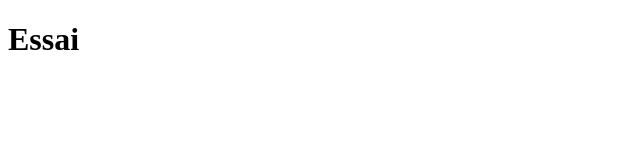
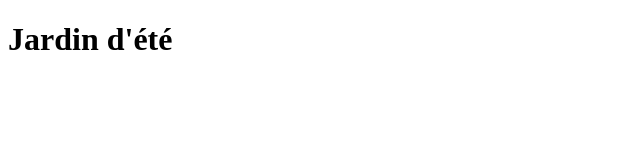
Before and after one commit to richard327/test, a plain HTML site: page index.html in a window 1280 px wide. Shown: the whole page, without its empty margins (0-640 px from the left). Drawn offline with Linux system fonts and the light colour scheme.

Commit message:
maj titre index

```diff
--- a/index.html
+++ b/index.html
@@ -7,6 +7,6 @@
    <title>Double modifs</title>
 </head>
 <body>
-   <h1>Essai</h1>
+   <h1>Jardin d'été</h1>
 </body>
 </html>
```
